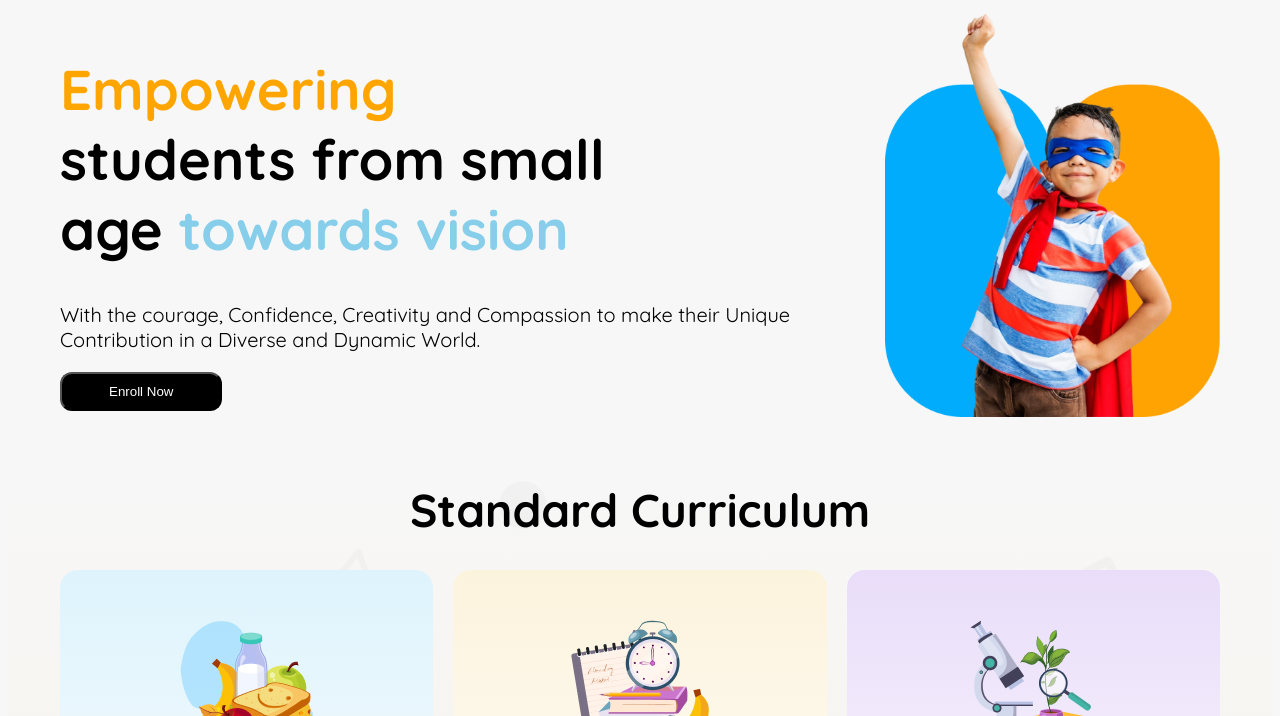
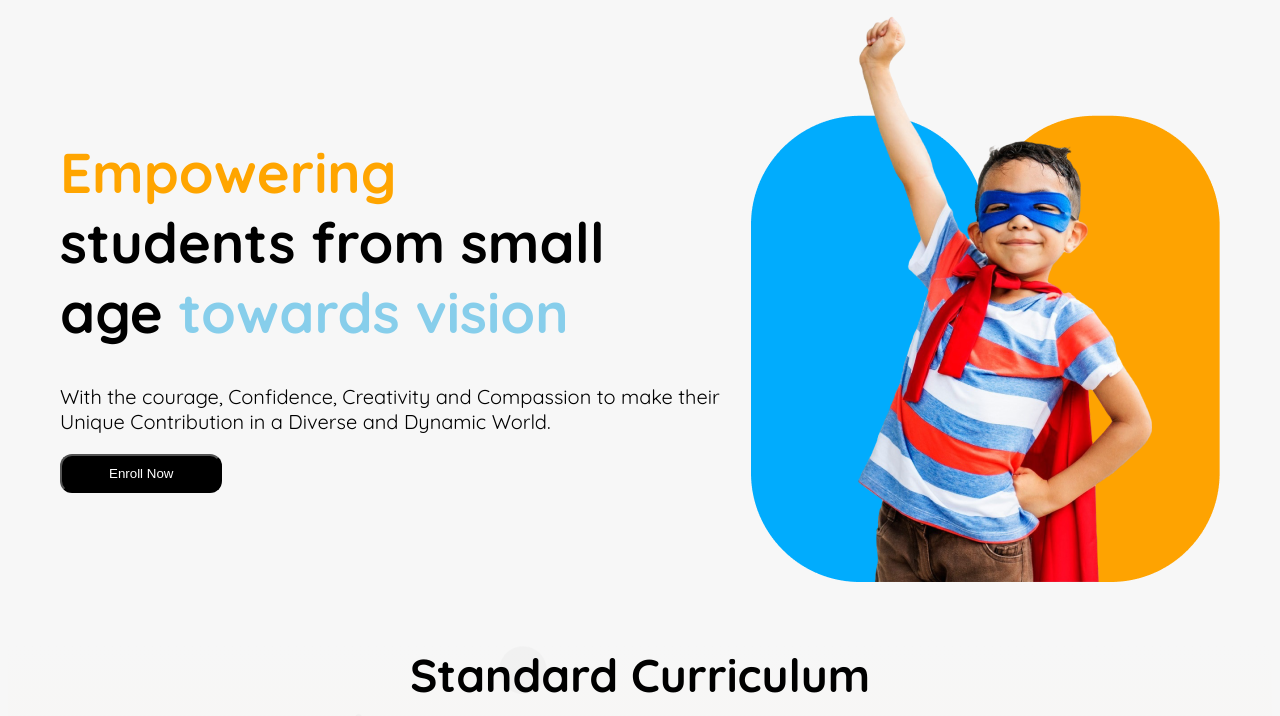
Before and after one commit to abir781/assignment-repo-2, a plain HTML site: page index.html in a window 1280 px wide. Shown: the part 84-800 px from the top of the page. Drawn offline with Linux system fonts and the light colour scheme.

Commit message:
style change

```diff
--- a/styles/style.css
+++ b/styles/style.css
@@ -16,6 +16,7 @@
 .heads{
     max-width: 1160px;
     margin: 0 auto;
+
 }
 
 .one{
@@ -66,6 +67,7 @@ a{
     padding: 10px;
 
 
+
 }
 
 .divider{
@@ -102,9 +104,7 @@ a{
     color: white;
     border-radius: 12px;
 }
-.photo-kid{
-    width: 100%;
-}
+
 .s-title{
     text-align: center;
     font-size: 46px;
```
